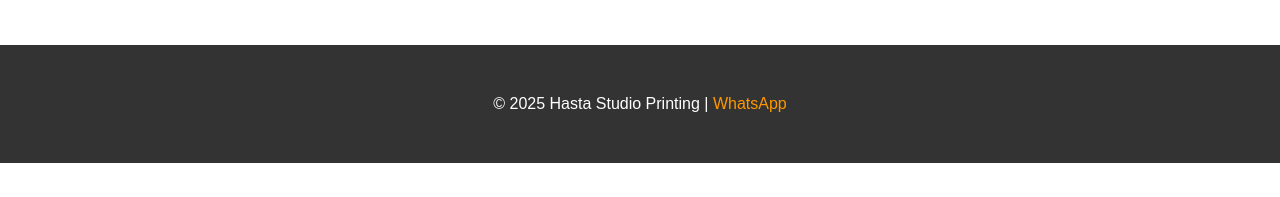
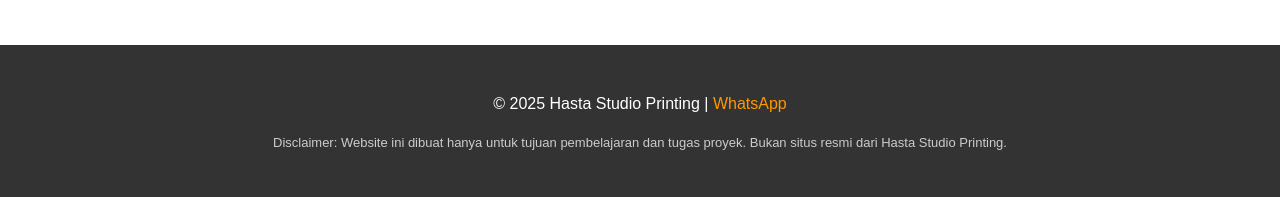
Before and after one commit to romantyyy/Hasta-Studio-Printing, a plain HTML site: page index.html in a window 1280 px wide. Shown: the part 3275-3472 px from the top of the page. Before the commit the page ends 3438 px from the top, so only its background shows below. Drawn offline with Linux system fonts and the light colour scheme.

Commit message:
Update index.html

```diff
--- a/index.html
+++ b/index.html
@@ -166,8 +166,12 @@
 <iframe src="https://www.google.com/maps/embed?pb=!1m18!1m12!1m3!1d7854.52965908502!2d123.60106950825995!3d-10.159115534046903!2m3!1f0!2f0!3f0!3m2!1i1024!2i768!4f13.1!3m3!1m2!1s0x2c569cb82049fa89%3A0x56dd4a7b74a80f91!2sHASTA%20Studio%20%26%20Printing%20Kupang!5e0!3m2!1sen!2sid!4v1757987199182!5m2!1sen!2sid" width="600" height="450" style="border:0;" allowfullscreen="" loading="lazy" referrerpolicy="no-referrer-when-downgrade"></iframe>
     </div>
   </section>  <footer>
-    <p>&copy; 2025 Hasta Studio Printing | <a href="javascript:openWA()">WhatsApp</a></p>
-  </footer>  <script>
+  <p>&copy; 2025 Hasta Studio Printing | <a href="javascript:openWA()">WhatsApp</a></p>
+  <p style="font-size:13px; margin-top:10px; color:#ccc;">
+    Disclaimer: Website ini dibuat hanya untuk tujuan pembelajaran dan tugas proyek.
+    Bukan situs resmi dari Hasta Studio Printing.
+  </p>
+</footer>  <script>
     const waNumber = "+62 821-4416-6155"; // ganti dengan nomor WA Anda
     function openWA(){
       window.open(`https://wa.me/${waNumber}?text=Halo%20Saya%20mau%20pesan%20cetak`, '_blank');
```
